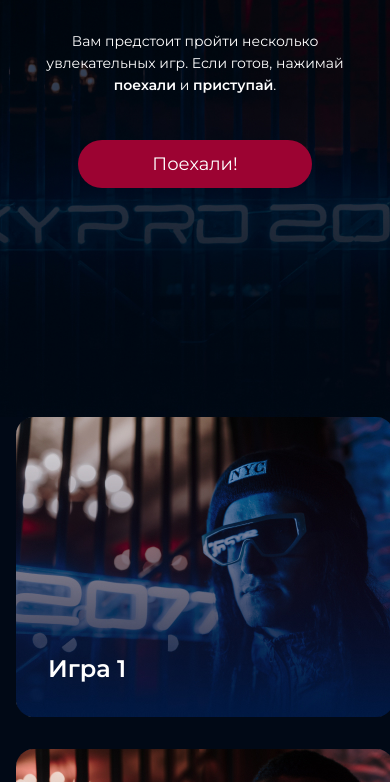
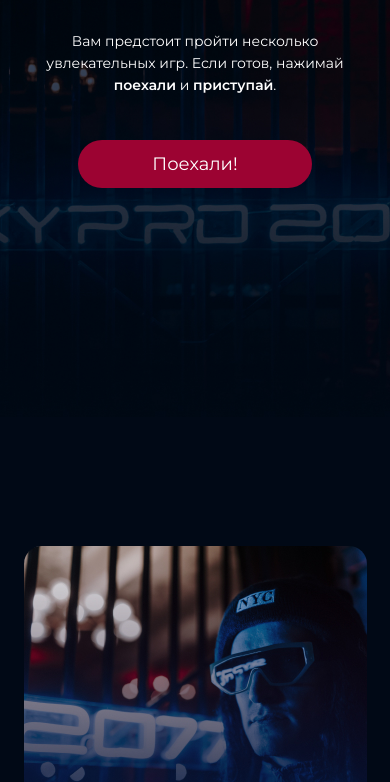
Before and after one commit to alexkm59/2-nd-course-hw, a plain HTML site: page index.html in a window 390 px wide. Shown: the part 318-1100 px from the top of the page. Drawn offline with Linux system fonts and the light colour scheme.

Commit message:
added game-box

```diff
--- a/_mobile.scss
+++ b/_mobile.scss
@@ -40,7 +40,28 @@
         }
     }
 
+    }
 
+    .game-box {
+        height: 1222px;
+        flex-direction: column;
+        align-items: center;
+        justify-content: center;
 
     }
+
+    .game {
+        font-weight: 600;
+        font-size: 24px;
+        line-height: 32px;
+        color: #FFFFFF;
+        height: 300px;
+        width: 343px;
+        border-radius: 18px;
+        display: block;
+        display: flex;
+        align-items: flex-end;
+        gap: $gap;
+        }
+
 }
```
Also changed, not shown: style.css, 1 other file.
